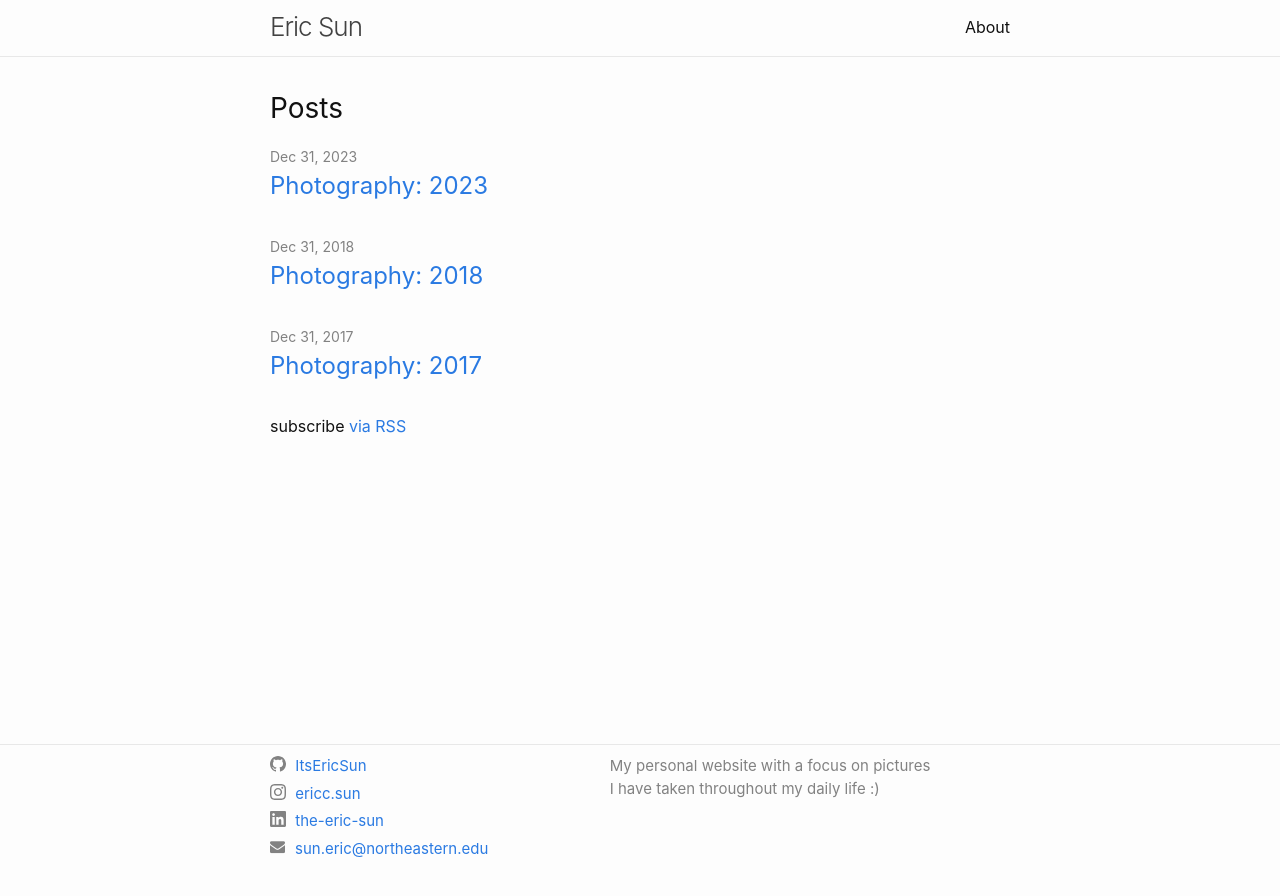
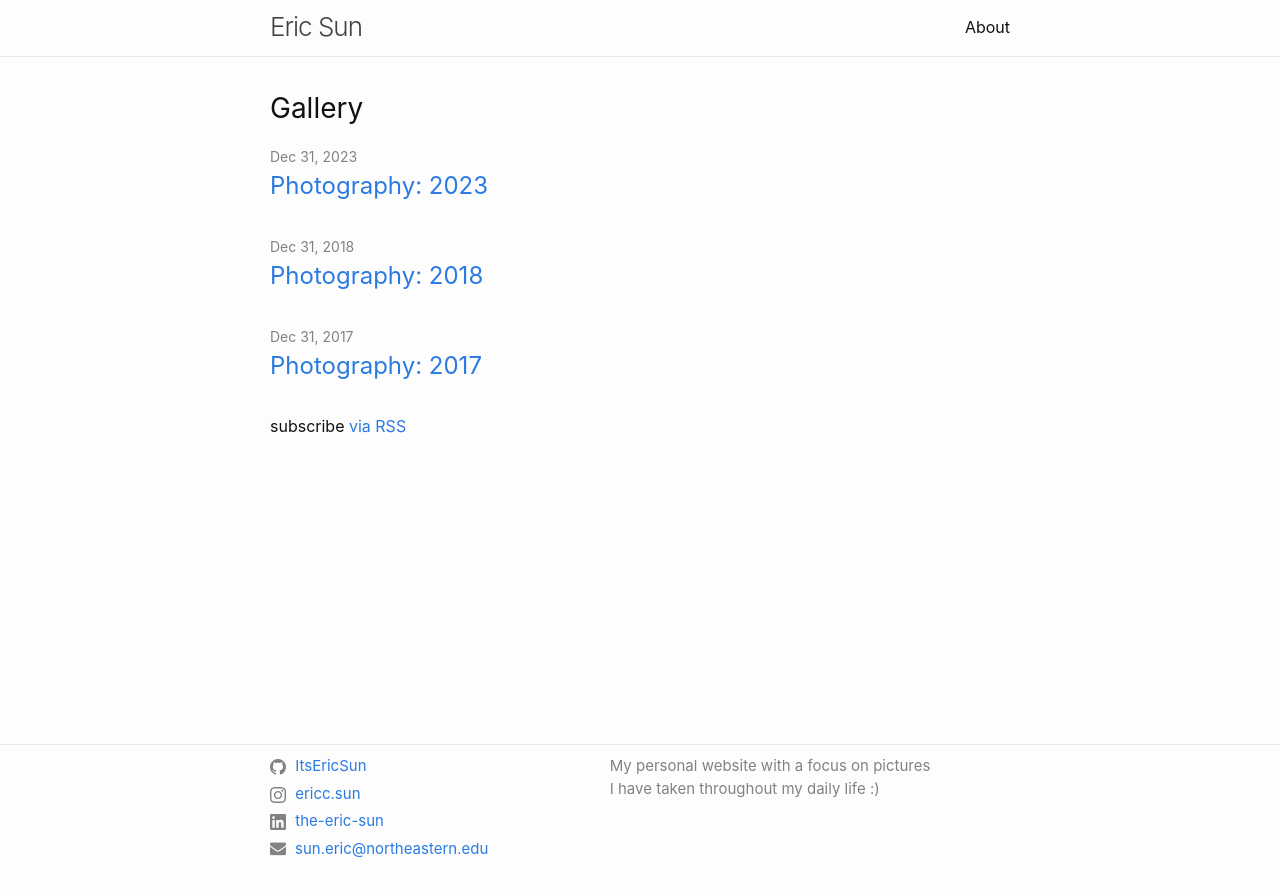
Before and after one commit to ItsEricSun/itsericsun.github.io, a Jekyll site: the page built from index.markdown, in a window 1280 px wide. Shown: the top 896 px of the page. Built offline with Jekyll 4.4.1, drawn with Linux system fonts in a browser that asks for light colours.

Commit message:
fix icons

```diff
--- a/_includes/social.html
+++ b/_includes/social.html
@@ -9,7 +9,7 @@
   {%- for mst in site.mastodon -%}{%- if mst.username and mst.instance -%}<li><a href="https://{{ mst.instance| cgi_escape | escape}}/@{{mst.username}}" target="_blank"><svg class="svg-icon"><use xlink:href="{{ '/assets/minima-social-icons.svg#mastodon' | relative_url }}"></use></svg> <span class="username">{{ mst.username|escape }}</span></a></li>{%- endif -%}{%- endfor -%}
   {%- if site.twitter_username -%}<li><a href="https://www.twitter.com/{{ site.twitter_username| cgi_escape | escape }}" target="_blank"><svg class="svg-icon"><use xlink:href="{{ '/assets/minima-social-icons.svg#twitter' | relative_url }}"></use></svg> <span class="username">{{ site.twitter_username| escape }}</span></a></li>{%- endif -%}
   {%- if site.youtube_username -%}<li><a href="https://youtube.com/{{ site.youtube_username| cgi_escape | escape }}" target="_blank"><svg class="svg-icon"><use xlink:href="{{ '/assets/minima-social-icons.svg#youtube' | relative_url }}"></use></svg> <span class="username">{{ site.youtube_username| escape }}</span></a></li>{%- endif -%}
-  {%- if site.email -%}<li><a class="u-email" href="mailto:{{ site.email }}"><i class="fa fa-envelope email-icon" target="_blank"></i><span class="username">{{ site.email| escape }}</span></a></li>{%- endif -%}
+  {%- if site.email -%}<li><a class="u-email" href="mailto:{{ site.email }}"><i class="fa fa-envelope email-icon" style="font-size:16px;" target="_blank"></i><span class="username">{{ site.email| escape }}</span></a></li>{%- endif -%}
   {%- if site.googleplus_username -%}<li><a href="https://plus.google.com/{{ site.googleplus_username| escape }}" target="_blank"><svg class="svg-icon"><use xlink:href="{{ '/assets/minima-social-icons.svg#googleplus' | relative_url }}"></use></svg> <span class="username">{{ site.googleplus_username| escape }}</span></a></li>{%- endif -%}
   {%- if site.rss -%}<li><a href="{{ 'feed.xml' | relative_url }}" target="_blank"><svg class="svg-icon"><use xlink:href="{{ '/assets/minima-social-icons.svg#rss' | relative_url }}"></use></svg> <span>{{ site.rss | escape }}</span></a></li>{%- endif -%}
 </ul>
--- a/_layouts/home.html
+++ b/_layouts/home.html
@@ -10,7 +10,7 @@
   {{ content }}
 
   {%- if site.posts.size > 0 -%}
-    <h2 class="post-list-heading">{{ page.list_title | default: "Posts" }}</h2>
+    <h2 class="post-list-heading">{{ page.list_title | default: "Gallery" }}</h2>
     <ul class="post-list">
       {%- for post in site.posts -%}
       <li>
--- a/_sass/minima/_base.scss
+++ b/_sass/minima/_base.scss
@@ -214,7 +214,7 @@
     display: inline-block;
     fill: #{$grey-color};
     padding-right: 5px;
-    vertical-align: text-top;
+    vertical-align: sub;
 }
 
 .social-media-list {
@@ -224,12 +224,9 @@
 }
 
 .email-icon {
-  width: 16px;
-  height: 16px;
   display: inline-block;
   color: #{$grey-color} !important;
   padding-right: 9px;
-  vertical-align: text-top;
 }
 
 
```
